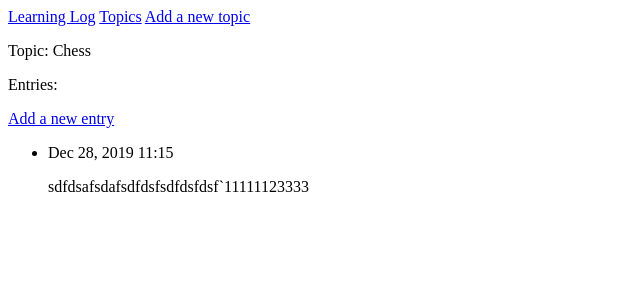
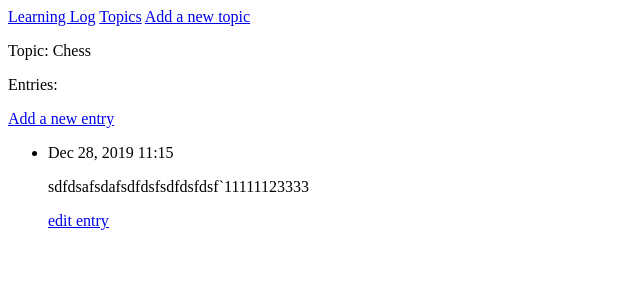
Before and after one commit to lihexali/learning_log, a Django app: page /topics/1/ in a window 1280 px wide. Shown: the top 300 px of the page, without its empty margins (0-640 px from the left). Run offline with Django 3.2, Linux system fonts and the light colour scheme; data comes from the database, SQL or seed files in the repository.

Commit message:
add edit entry function

```diff
--- a/learning_logs/templates/learning_logs/topic.html
+++ b/learning_logs/templates/learning_logs/topic.html
@@ -11,6 +11,9 @@
       <li>
           <p>{{ entry.data_added | date:'M d, Y H:i' }} </p>
           <p>{{ entry.text | linebreaks}} </p>
+          <p>
+            <a href="{% url 'learning_logs:edit_entry' entry.id %}">edit entry </a>
+          </p>
       </li>
       {% empty %}
         <li>
--- a/learning_logs/urls.py
+++ b/learning_logs/urls.py
@@ -25,4 +25,5 @@ urlpatterns = [
         url(r'^topics/(?P<topic_id>\d+)/$', views.topic, name='topic'),
         url(r'^new_topic/$', views.new_topic, name='new_topic'),
         url(r'^new_entry/(?P<topic_id>\d+)/$', views.new_entry, name='new_entry'),
+        url(r'^edit_entry/(?P<entry_id>\d+)/$', views.edit_entry, name='edit_entry'),
 ]
--- a/learning_logs/views.py
+++ b/learning_logs/views.py
@@ -2,6 +2,7 @@ from django.shortcuts import render
 from django.http import HttpResponseRedirect
 from django.urls import reverse
 from .models import Topic
+from .models import Entry
 from .forms import TopicForm
 from .forms import EntryForm
 
@@ -47,3 +48,17 @@ def new_entry(request, topic_id):
 
     context = {'topic': topic, 'form': form}
     return render(request, 'learning_logs/new_entry.html', context)
+
+def edit_entry(request, entry_id):
+    entry = Entry.objects.get(id=entry_id)
+    topic = entry.topic
+    if request.method != 'POST':
+        form = EntryForm(instance=entry)
+    else:
+        form = EntryForm(instance=entry, data=request.POST)
+        if form.is_valid():
+            form.save()
+            return HttpResponseRedirect(reverse('learning_logs:topic', args=[topic.id]))
+
+    context = {'entry': entry, 'topic': topic, 'form': form}
+    return render(request, 'learning_logs/edit_entry.html', context)
```
Also changed, not shown: learning_logs/templates/learning_logs/edit_entry.html (added, +12 -0 lines).
